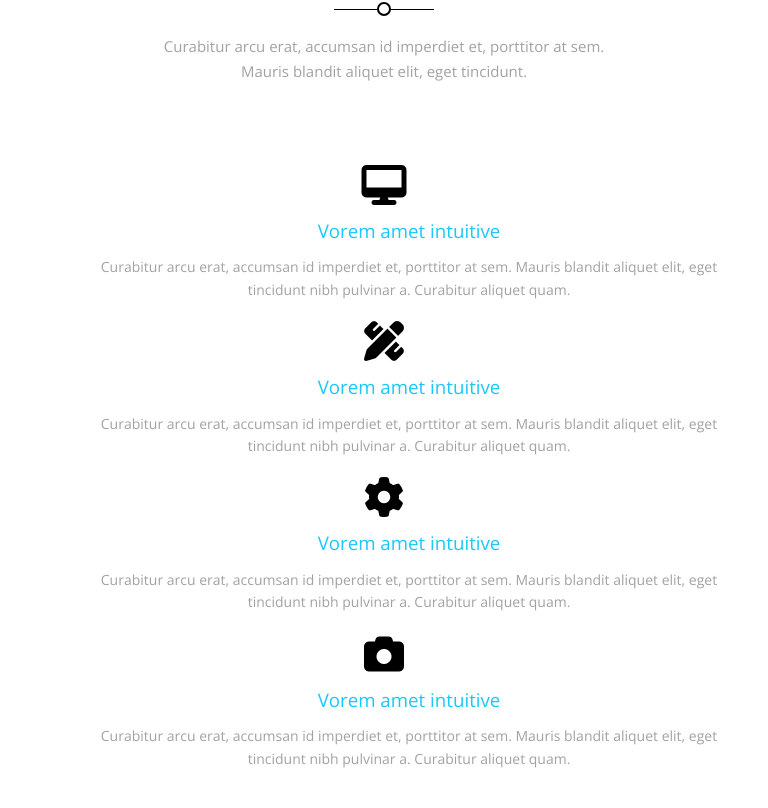
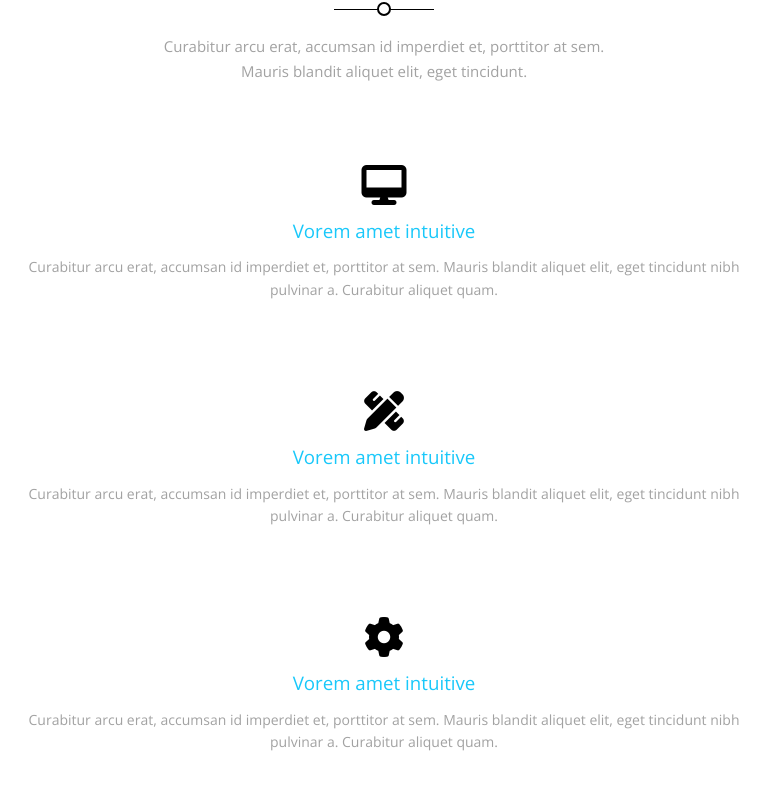
Before and after one commit to mennaramadan9/Template-One, a plain HTML site: page index.html in a window 768 px wide. Shown: the part 912-1720 px from the top of the page. Drawn offline with nearby package versions, Linux system fonts and the light colour scheme.

Commit message:
EditMargins

```diff
--- a/css/kasper.css
+++ b/css/kasper.css
@@ -274,25 +274,16 @@ header .container .search i {
   padding-top: var(--main-padding);
   padding-bottom: var(--main-padding);
 }
-.services .service-content {
-  display: grid;
-  grid-template-columns: repeat(auto-fill, minmax(400px, 1fr));
-  grid-gap: 30px;
+@media (min-width: 768px) {
+  .services .service-content {
+    display: grid;
+    grid-template-columns: repeat(auto-fill, minmax(450px, 1fr));
+    grid-gap: 30px;
+  }
 }
 .services .service-content .serv {
   display: flex;
   margin: 20px auto;
-}
-@media (max-width: 768px) {
-  .services .service-content {
-    display: block;
-  }
-  .services .service-content .serv {
-    flex-direction: column;
-    align-items: center;
-    justify-content: center;
-    text-align: center;
-  }
 }
 .services .service-content .serv i {
   font-size: 40px;
@@ -300,6 +291,17 @@ header .container .search i {
 }
 .services .service-content .serv .content {
   padding-left: 50px;
+}
+@media (max-width: 768px) {
+  .services .service-content .serv {
+    display: flex;
+    flex-direction: column;
+    text-align: center;
+    margin-bottom: 40px;
+  }
+  .services .service-content .serv .content {
+    padding-left: 0;
+  }
 }
 .services .service-content .serv .content h3 {
   padding-bottom: 15px;
@@ -618,6 +620,16 @@ header .container .search i {
   display: flex;
   margin-bottom: var(--main-padding);
 }
+.our-skills .container .testimonial .testimonial-content img {
+  width: 85px;
+  border-radius: 50%;
+  width: 100px;
+  margin-bottom: 10px;
+}
+.our-skills .container .testimonial .testimonial-content .test-content {
+  border-bottom: 1px solid var(--light-color);
+  margin-left: 40px;
+}
 @media (max-width: 768px) {
   .our-skills .container {
     grid-gap: 50px;
@@ -627,16 +639,9 @@ header .container .search i {
     justify-content: center;
     align-items: center;
   }
-}
-.our-skills .container .testimonial .testimonial-content img {
-  width: 85px;
-  border-radius: 50%;
-  width: 100px;
-  margin-bottom: 10px;
-}
-.our-skills .container .testimonial .testimonial-content .test-content {
-  border-bottom: 1px solid var(--light-color);
-  margin-left: 40px;
+  .our-skills .container .testimonial .testimonial-content .test-content {
+    margin-left: 0;
+  }
 }
 .our-skills .container .testimonial .testimonial-content .testimonial-text {
   font-size: 15px;
```
